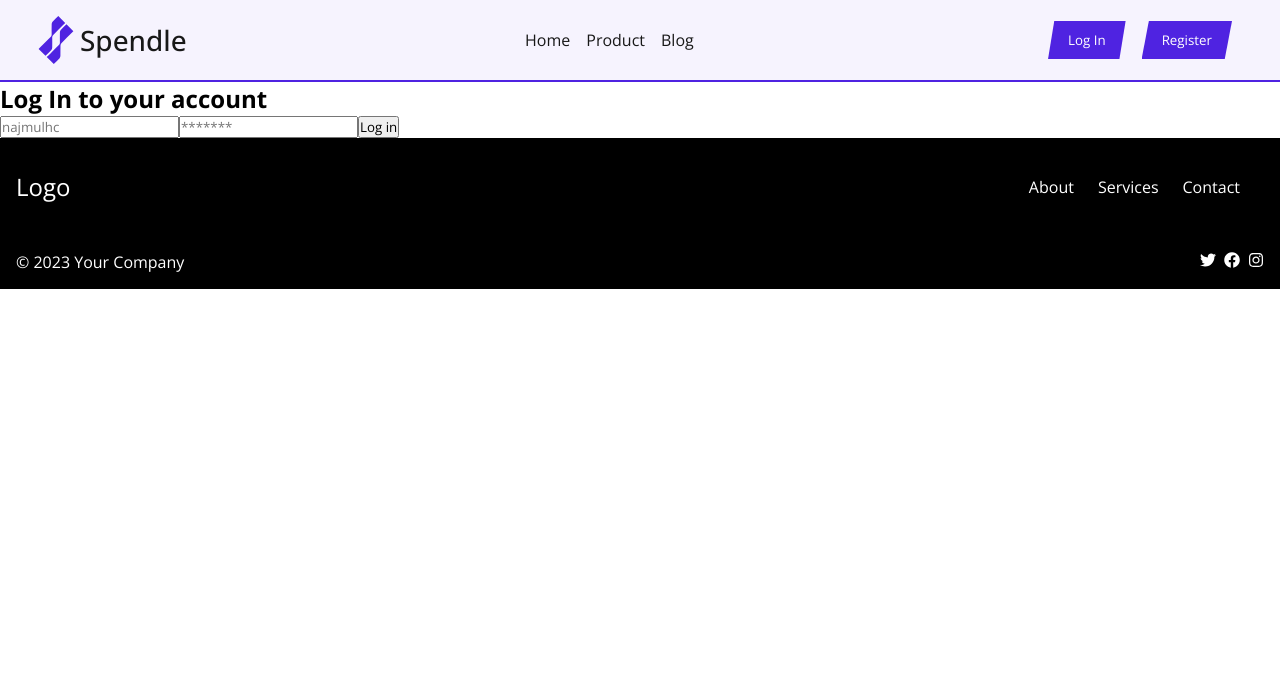
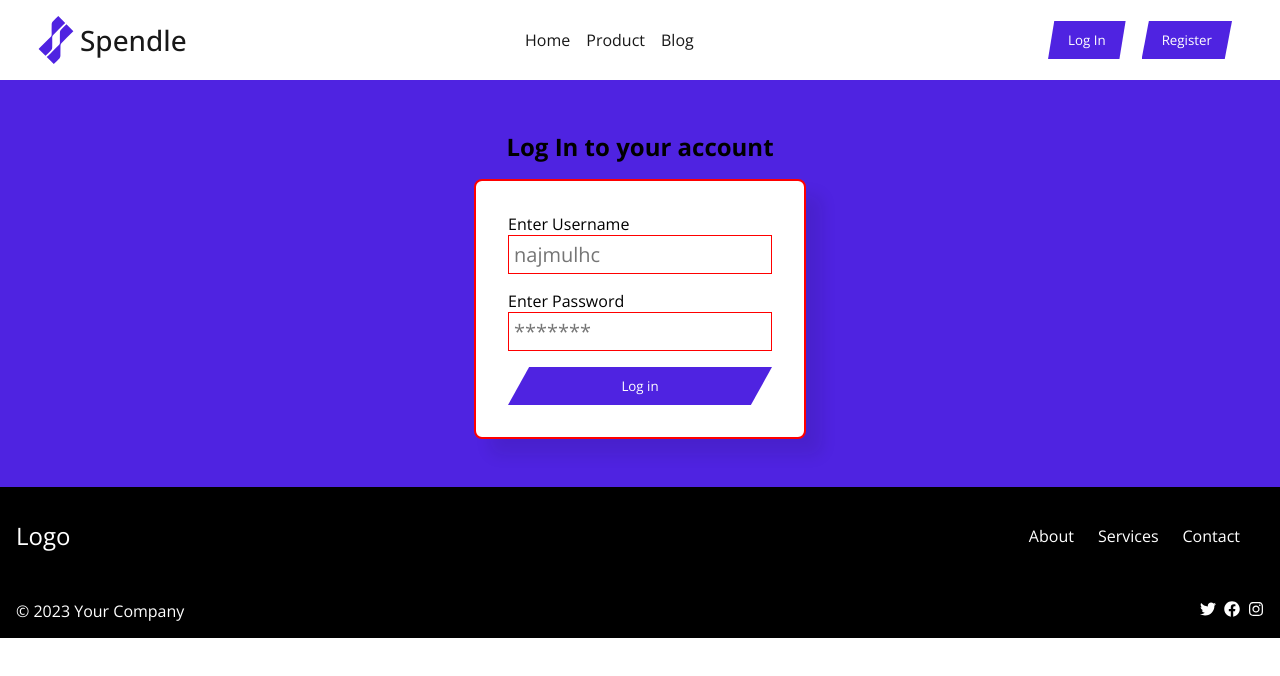
Before and after one commit to najmulhc/spendle, a Next.js app: page /auth/login in a window 1280 px wide. Shown: the top 676 px of the page. Built offline with nearby package versions, Linux system fonts and the light colour scheme.

Commit message:
Auth UI basic done

```diff
--- a/app/auth/login/page.tsx
+++ b/app/auth/login/page.tsx
@@ -1,10 +1,17 @@
 "use client";
-import { Form, Formik, Field } from "formik";
+import { Formik } from "formik";
 import LandingNavbar from "@/app/components/navbars/landingNavbar";
 import { useDispatch, useSelector } from "react-redux";
 import login from "@/app/services/LoginUser";
 import { setUser } from "@/redux/UserSlice/userSlice";
 import { useRouter } from "next/navigation";
+import {
+  FormPageContainer,
+  Input,
+  Label,
+  StyledForm,
+} from "@/app/components/styled-components/Form.styled";
+import { Button } from "@/app/components/styled-components/Button.styled";
 
 const Login = () => {
   const { user } = useSelector((state: any) => state.user);
@@ -32,29 +39,38 @@ const Login = () => {
     router.push("/app/add-money");
   };
   return (
-    <main>
+    <>
+      {" "}
       <LandingNavbar />
+      <FormPageContainer>
         <h2>Log In to your account</h2>
         <Formik initialValues={iniitialValue} onSubmit={handleLogin}>
-        <Form>
-          <Field
+          <StyledForm>
+            <Label htmlFor="username">
+              Enter Username
+              <Input
                 type="text"
                 placeholder="najmulhc"
                 name="username"
                 id="username"
                 required
               />
-          <Field
+            </Label>
+            <Label htmlFor="password">
+              Enter Password
+              <Input
                 type="password"
                 placeholder="*******"
                 name="password"
                 id="passord"
                 required
-          />
-          <button type="submit"> Log in</button>
-        </Form>
+              />{" "}
+            </Label>
+            <Button type="submit"> Log in</Button>
+          </StyledForm>
         </Formik>
-    </main>
+      </FormPageContainer>{" "}
+    </>
   );
 };
 
--- a/app/components/styled-components/Form.styled.tsx
+++ b/app/components/styled-components/Form.styled.tsx
@@ -0,0 +1,43 @@
+import { Field, Form } from "formik";
+import { styled } from "styled-components";
+
+export const FormPageContainer = styled.main`
+  background-color: #4f23e1;
+  padding: 3rem ;
+  display: flex;
+  flex-direction: column;
+  align-items: center;
+  gap: 1rem;
+`;
+
+export const StyledForm = styled(Form)`
+  border: 2px solid red;
+  padding: 2rem;
+  max-width: fit-content;
+  display: flex;
+  flex-direction: column;
+  gap: 1rem;
+  border-radius: 8px;
+  box-shadow: 1rem 1rem 1rem #18181818;
+  background-color: white;
+  @media only screen and (max-width: 767px) {
+    padding: 1rem;
+  }
+`;
+export const Label = styled.label``;
+export const Input = styled(Field)`
+  display: block;
+  width: auto;
+  padding: 0.25em;
+  outline: none;
+  border: 1px solid red;
+  transition: all 0.2s ease-in;
+  font-size: 1.25rem;
+  &:focus {
+    border: 1px solid green;
+  }
+`;
+export const FormTitle = styled.h2`
+  text-align: center;
+
+`;
--- a/app/components/styled-components/Nav.styled.tsx
+++ b/app/components/styled-components/Nav.styled.tsx
@@ -7,7 +7,7 @@ export const NavHeader = styled.header`
   justify-content: space-between;
   align-items: center;
   padding: 1rem 2rem;
-  background-color: #4f23e10d;
+  background-color: white;
   color: #18181888;
   border-bottom: 2px solid #4f23e1;
 
```
Also changed, not shown: app/auth/register/page.tsx (+14 -9 lines), app/components/TransactionForm.tsx (+12 -10 lines). Lines whose indentation alone changed are shown as unchanged.
